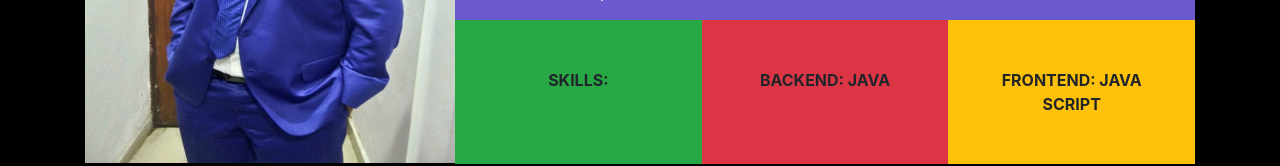
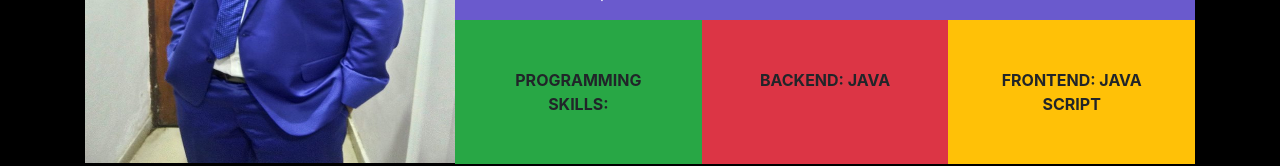
Before and after one commit to amansaxena007/amanasaxena007.github.io, a plain HTML site: page index.html in a window 1280 px wide. Shown: the part 207-373 px from the top of the page. Drawn offline with nearby package versions, Linux system fonts and the light colour scheme.

Commit message:
Update index.html

```diff
--- a/index.html
+++ b/index.html
@@ -35,7 +35,7 @@
                 </div>
                 <div class="d-flex flex-row text-center text-black">
                     <div class="p-5 bg-success font-div">
-                        <i class="fa  fa-2x d-block"></i><b>SKILLS:</b>
+                        <i class="fa  fa-2x d-block"></i><b>PROGRAMMING SKILLS:</b>
                     </div>
                     <div class="p-5 bg-danger font-div">
                         <i class="fa  fa-2x d-block"></i><b>BACKEND: JAVA</b>
```
